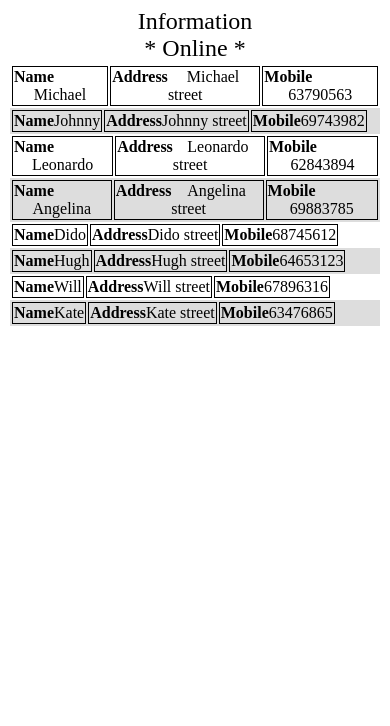
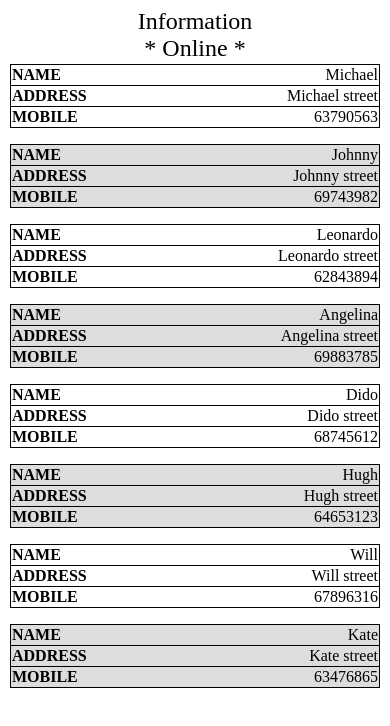
Before and after one commit to menghinnn/Contact-info-mobile-web-app, a plain HTML site: page index.html in a window 390 px wide. Drawn offline with Linux system fonts and the light colour scheme.

Commit message:
Update style.css

```diff
--- a/style.css
+++ b/style.css
@@ -1,50 +1,59 @@
-table{
+table {
     width: 100%;
     table-layout: fixed;
 }
 
-table caption{
+table caption {
     font-size: 2em;
 }
 
 table td,
-table th{
+table th {
     border: 1px solid #000000;
     text-align: center;
 }
 
-table th{
+table th {
     text-transform: uppercase;
 }
 
-@media screen and (max-width:600px) {
-    table caption{
+@media screen and (max-width: 600px) {
+    table caption {
         font-size: 1.5em;
     }
 
-    table thead{
-        display: none;
+    /* Hide table header. */
+    table thead {
+        display:none
     }
 
-    table tr{
+    /* Force table to not be like tables. */
+    table tr {
+        display: block;
+        margin-bottom: 1em;
+    }
+
+    /* Behave like a "row" */
+    table td {
         display: block;
         text-align: right;
         border-bottom: 0px;
     }
 
-    table td::before{
+    /* Behave like a table header */
+    table td::before {
         content: attr(data-label);
         float: left;
         font-weight: bold;
-        text-transform: upercase;
+        text-transform: uppercase;
     }
 
-    table td:last-child{
+    table td:last-child {
         border-bottom: 0;
         border: 1px solid #000000;
     }
 
-    tr:nth-child(even){
+    tr:nth-child(even) {
         background-color: #dddddd;
     }
 }
```
